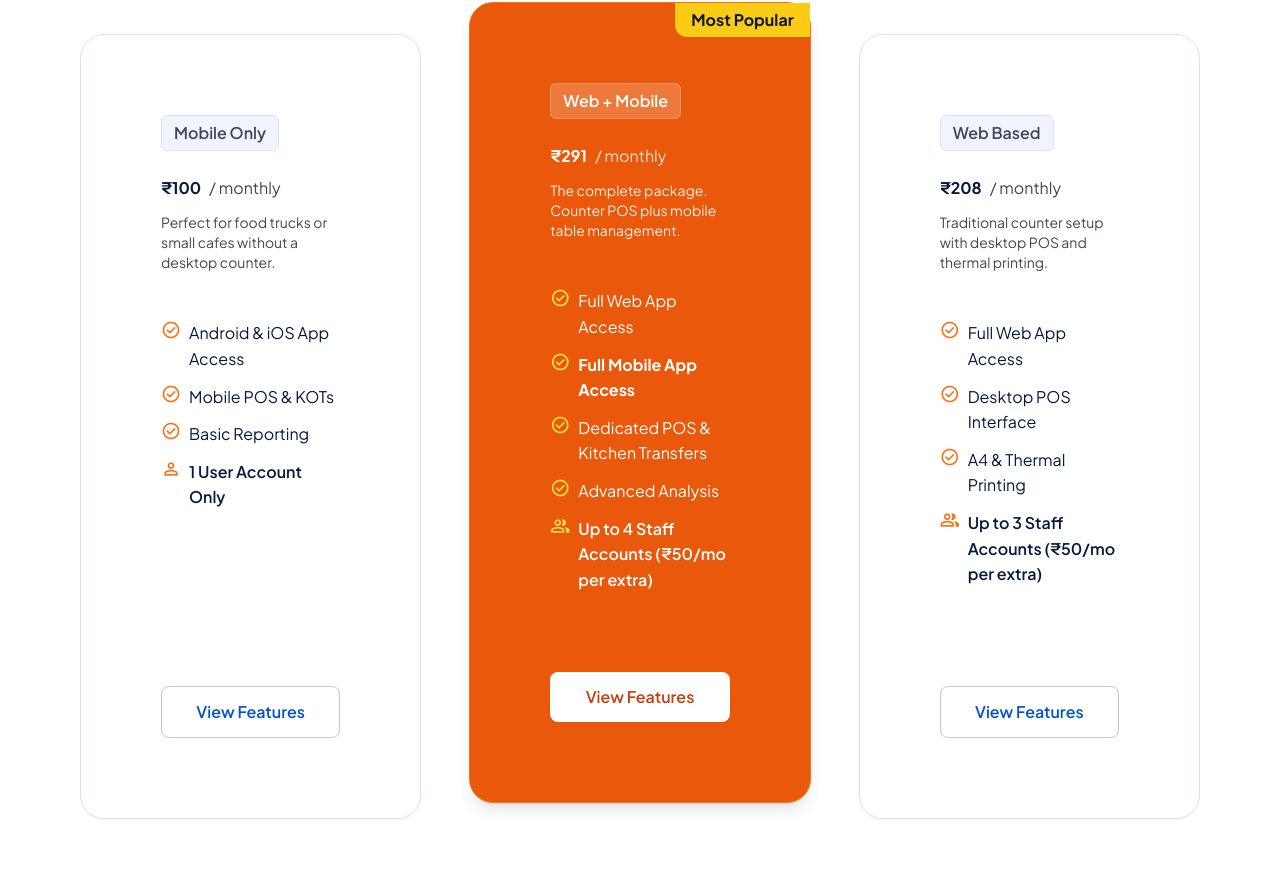
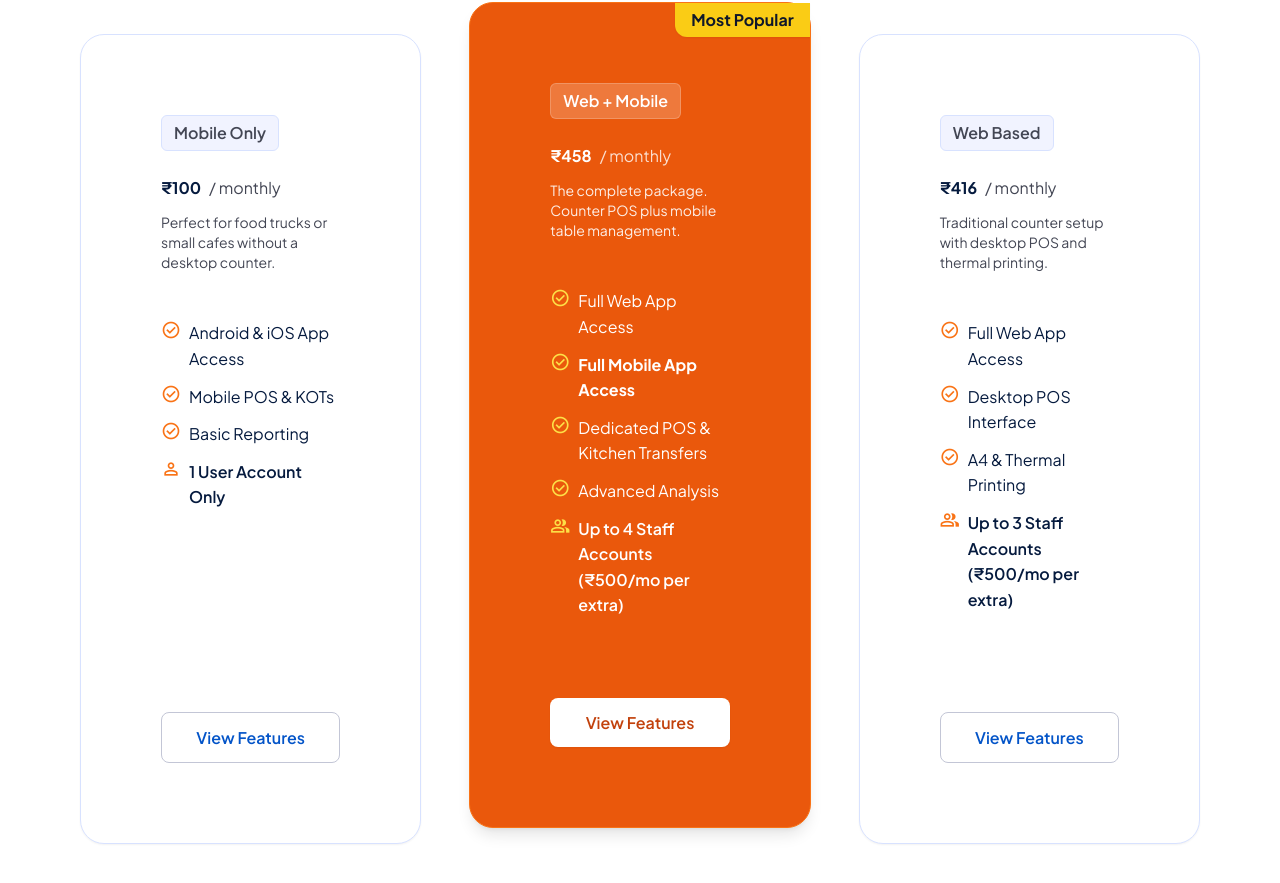
Before and after one commit to tysonchamp/apex-suite-html, a plain HTML site: page pricing.html in a window 1280 px wide. Shown: the part 4212-5095 px from the top of the page. Drawn offline with nearby package versions, Linux system fonts and the light colour scheme.

Commit message:
chore: update restaurant ERP pricing and additional staff account rates

```diff
--- a/pricing.html
+++ b/pricing.html
@@ -562,7 +562,7 @@
                             <span class="font-label-sm text-white font-semibold">Web + Mobile</span>
                         </div>
                         <div class="flex items-baseline gap-2 mb-sm">
-                            <span class="font-headline-xl font-bold text-white" data-monthly="₹291" data-annual="₹3,499">₹291</span>
+                            <span class="font-headline-xl font-bold text-white" data-monthly="₹458" data-annual="₹5,499">₹458</span>
                             <span class="font-label-md text-white/80" data-monthly="/ monthly" data-annual="/ yearly">/ monthly</span>
                         </div>
                         <p class="font-body-md text-white/90 text-sm">The complete package. Counter POS plus mobile table management.</p>
@@ -586,7 +586,7 @@
                         </li>
                         <li class="flex items-start gap-2">
                             <span class="material-symbols-outlined text-[20px] text-yellow-300 flex-shrink-0">group</span>
-                            <span class="font-body-sm text-white font-semibold">Up to 4 Staff Accounts (₹50/mo per extra)</span>
+                            <span class="font-body-sm text-white font-semibold">Up to 4 Staff Accounts (₹500/mo per extra)</span>
                         </li>
                     </ul>
                     <a href="restaurant-erp.html" class="block w-full py-3 px-4 bg-white text-orange-700 text-center rounded-lg font-label-lg font-semibold hover:bg-slate-50 transition-colors shadow-sm">View Features</a>
@@ -599,7 +599,7 @@
                             <span class="font-label-sm text-on-surface-variant font-semibold">Web Based</span>
                         </div>
                         <div class="flex items-baseline gap-2 mb-sm">
-                            <span class="font-headline-xl font-bold text-on-surface" data-monthly="₹208" data-annual="₹2,499">₹208</span>
+                            <span class="font-headline-xl font-bold text-on-surface" data-monthly="₹416" data-annual="₹4,999">₹416</span>
                             <span class="font-label-md text-on-surface-variant" data-monthly="/ monthly" data-annual="/ yearly">/ monthly</span>
                         </div>
                         <p class="font-body-md text-on-surface-variant text-sm">Traditional counter setup with desktop POS and thermal printing.</p>
@@ -619,7 +619,7 @@
                         </li>
                         <li class="flex items-start gap-2">
                             <span class="material-symbols-outlined text-[20px] text-orange-500 flex-shrink-0">group</span>
-                            <span class="font-body-sm text-on-surface font-semibold">Up to 3 Staff Accounts (₹50/mo per extra)</span>
+                            <span class="font-body-sm text-on-surface font-semibold">Up to 3 Staff Accounts (₹500/mo per extra)</span>
                         </li>
                     </ul>
                     <a href="restaurant-erp.html" class="block w-full py-3 px-4 border border-outline-variant text-primary text-center rounded-lg font-label-lg font-semibold hover:bg-surface-container-low transition-colors">View Features</a>
```
Also changed, not shown: restaurant-erp.html (+4 -4 lines).
